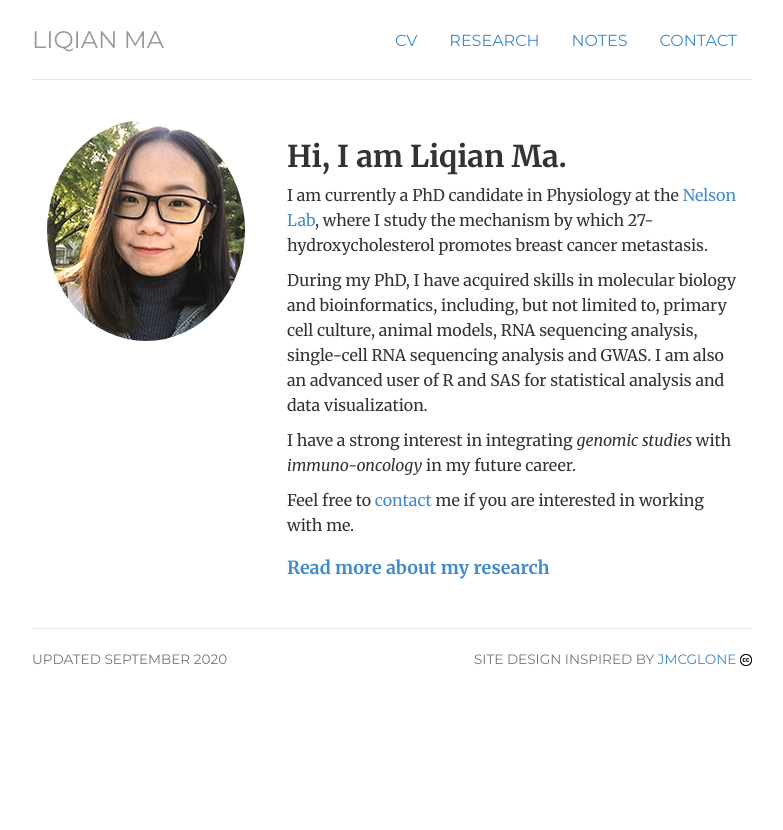
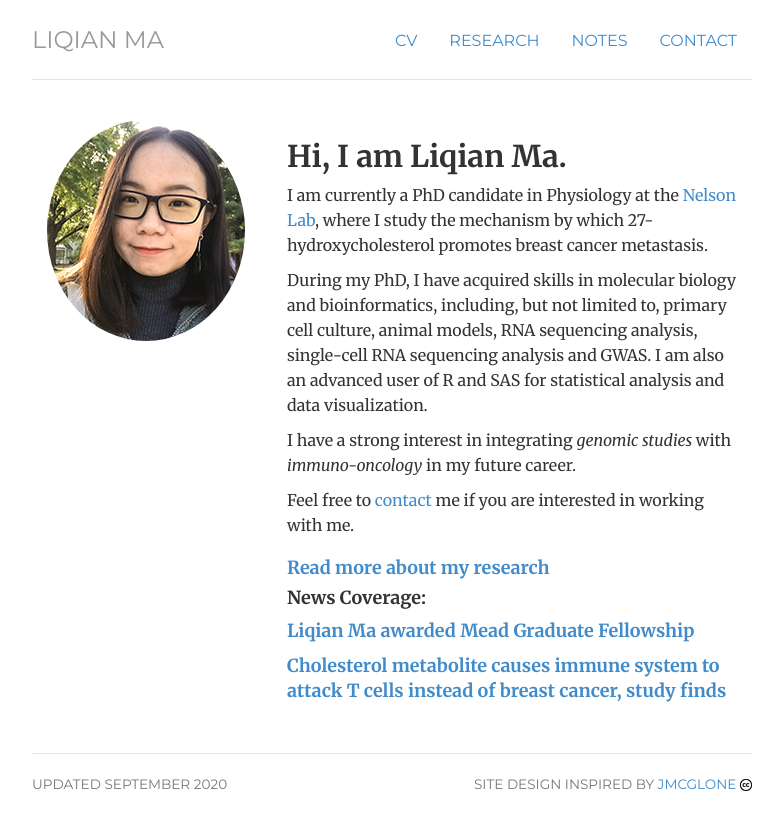
Before and after one commit to liqian-ma/liqian-ma.github.io, a Jekyll site: the page built from index.html, in a window 1280 px wide. Shown: the top 830 px of the page, without its empty margins (248-1031 px from the left). Built offline with Jekyll 4.4.1, drawn with Linux system fonts in a browser that asks for light colours.

Commit message:
Update index.html

```diff
--- a/index.html
+++ b/index.html
@@ -19,6 +19,10 @@ keywords: genomics, cancer, research, immunology, University of Illinois, UIUC
 	<p>Feel free to <a href="contact">contact</a> me if you are interested in working with me.</p>
 <h1></h1>
 	<h4> <a href="/research">Read more about my research</a></h4>
+	<h4> News Coverage: <h4>
+		<p> <a href="https://mcb.illinois.edu/news/article/577/">Liqian Ma awarded Mead Graduate Fellowship</a> <p>
+		<p> <a href="https://mcb.illinois.edu/news/article/594/">Cholesterol metabolite causes immune system to attack T cells instead of breast cancer, study finds
+</a> <p>
 	</div>
 </div>
 <!-- </div> -->
```
